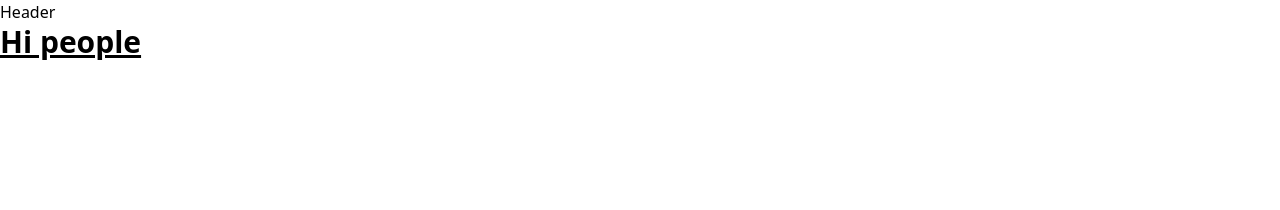
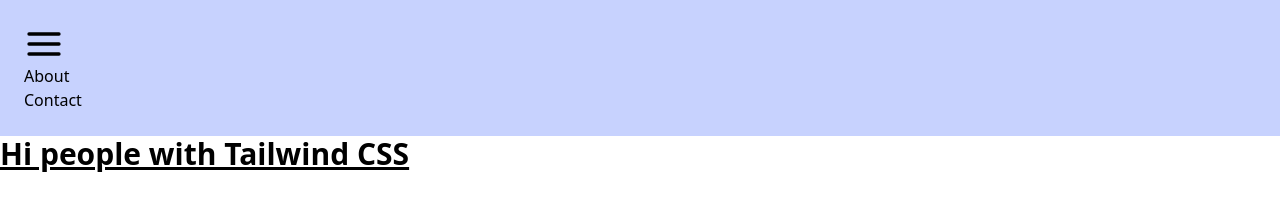
Before and after one commit to Kobahmi/gatsby-website, a Gatsby site: page / in a window 1280 px wide. Built offline with nearby package versions, Linux system fonts and the light colour scheme; Gatsby itself is replaced by a stand-in of ours.

Commit message:
added react icons library

```diff
--- a/package.json
+++ b/package.json
@@ -5,6 +5,7 @@
   "version": "0.1.0",
   "author": "Kyle Mathews <mathews.kyle@gmail.com>",
   "dependencies": {
+    "@react-icons/all-files": "^4.1.0",
     "gatsby": "^5.0.0",
     "gatsby-plugin-image": "^3.0.0",
     "gatsby-plugin-manifest": "^5.0.0",
--- a/src/components/Header.js
+++ b/src/components/Header.js
@@ -1,8 +1,19 @@
 import * as React from "react";
 import { Link } from "gatsby";
+import { FiMenu } from "@react-icons/all-files/fi/FiMenu";
+import { menuData } from "../data/MenuData";
 
 const Header = () => {
-  return <h1>Header</h1>;
+  return (
+    <div className="bg-indigo-200 p-6">
+      <FiMenu className="h-10 w-10" />
+      {menuData.map((item, index) => (
+        <div key={index} to={item.link}>
+          {item.title}
+        </div>
+      ))}
+    </div>
+  );
 };
 
 export default Header;
--- /dev/null
+++ b/src/data/MenuData.js
@@ -0,0 +1,4 @@
+export const menuData = [
+  { title: "About", link: "about" },
+  { title: "Contact", link: "contact" },
+];
--- a/src/pages/index.js
+++ b/src/pages/index.js
@@ -5,7 +5,9 @@
 const IndexPage = () => (
   <Layout>
     <Seo title="Home" />
-    <h1 className="text-3xl font-bold underline">Hi people</h1>
+    <h1 className="text-3xl font-bold underline">
+      Hi people with Tailwind CSS
+    </h1>
   </Layout>
 );
 
```
Also changed, not shown: 1 other file.
